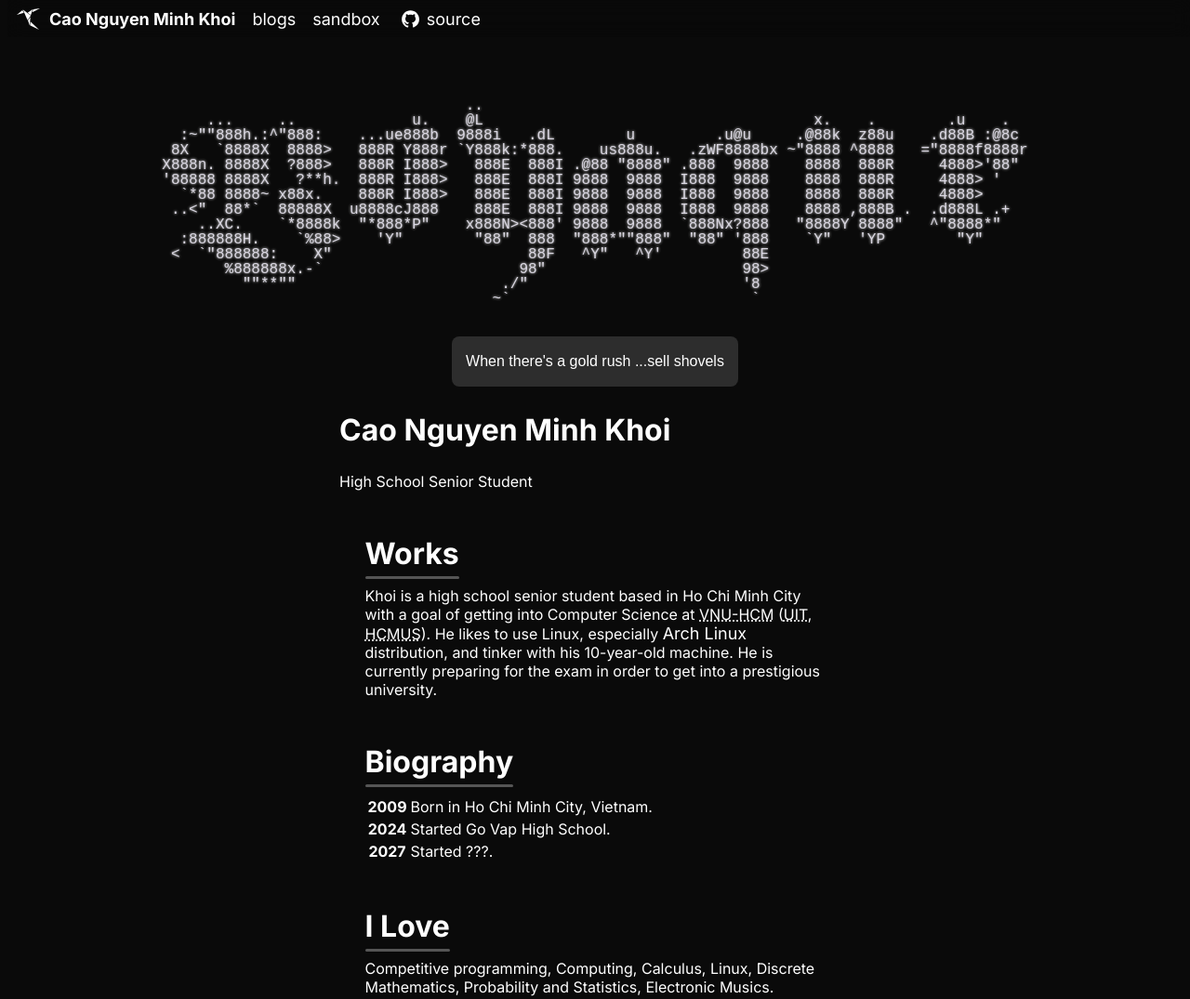
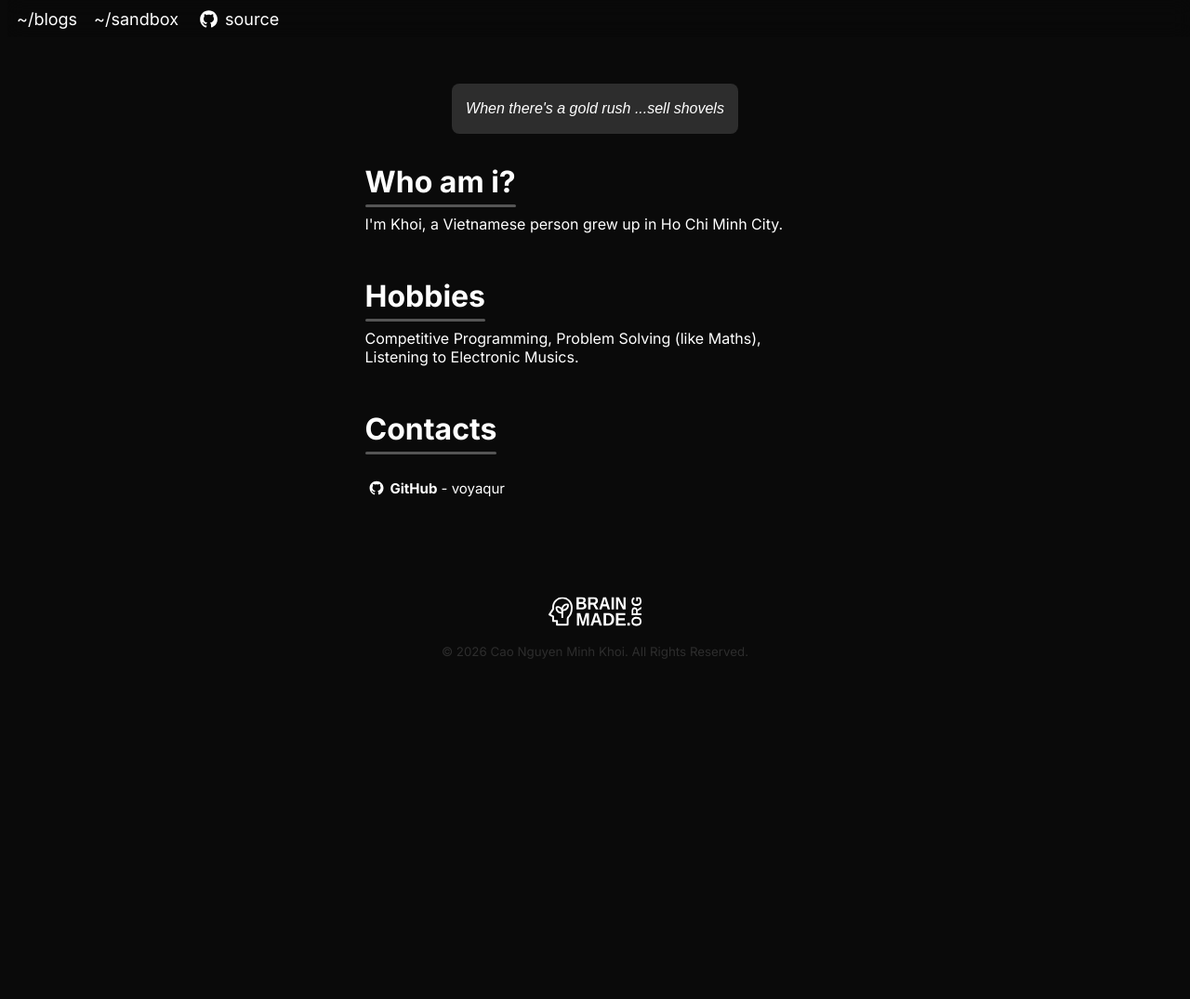
Before and after one commit to voyaqur/voyaqur.github.io, a plain HTML site: page index.html in a window 1280 px wide. Shown: the top 1075 px of the page at 93% size. After the commit the page ends 800 px from the top, so only its background shows below. Drawn offline with Linux system fonts and the light colour scheme.

Commit message:
blogging update

```diff
--- /dev/null
+++ b/blogs/blog_style.css
@@ -0,0 +1,204 @@
+@import url("https://fonts.googleapis.com/css2?family=Inter:ital,opsz,wght@0,14..32,100..900;1,14..32,100..900&display=swap");
+:root {
+    --bg-color: black;
+}
+* {
+    box-sizing: border-box;
+}
+h1,
+h2,
+h3 {
+    font-size: clamp(1rem, 5vw, 2rem);
+}
+body {
+    font-family: "Inter", sans-serif;
+    background-color: #0a0a0a;
+    color: white;
+    font-size: 1rem; /* Base size for paragraphs */
+}
+main {
+    display: flex;
+    align-items: center;
+    flex-direction: column;
+    justify-content: center;
+    margin-top: 90px;
+}
+
+section {
+    & > h3:hover {
+        text-decoration: underline;
+    }
+}
+
+#works,
+#favorite,
+#bio,
+#contact {
+    /* Change these two lines */
+    width: 90%; /* Allows it to shrink on small screens */
+    max-width: 550px; /* Stops it from getting too wide on desktop */
+
+    margin-block-end: 1em;
+    overflow-wrap: break-word;
+    hyphens: manual;
+    margin-left: auto; /* Keeps the container centered */
+    margin-right: auto;
+    & h3 {
+        margin-bottom: 1rem;
+    }
+    & p {
+        margin-top: 0;
+    }
+}
+progress {
+    accent-color: black;
+    transform-origin: left;
+    transition: transform 0.5s cubic-bezier(0.22, 1, 0.36, 1);
+}
+#ascii {
+    font-family: monospace;
+    white-space: pre;
+    font-size: clamp(0.5rem, 2vw, 1rem);
+    line-height: 1; /* Adjust based on art density */
+    color: #dad7e2;
+}
+.navbar {
+    position: fixed;
+    top: 0%;
+    width: 100%;
+    height: 40px;
+    background: rgba(0, 0, 0, 0.05);
+    display: flex;
+    align-items: center;
+    justify-content: left;
+    gap: 18px;
+    backdrop-filter: blur(10px);
+    -webkit-backdrop-filter: blur(10px); /* For Safari support */
+
+    padding: 10px 10px 10px 10px;
+    z-index: 1000;
+}
+@keyframes unbold-effect {
+    0% {
+        font-weight: normal;
+        border: 1px solid;
+    }
+    100% {
+        font-weight: bold;
+        border: 0px;
+    }
+}
+kbd {
+    background-color: #1b1b1c;
+    border: 1px solid;
+    border-radius: 3px;
+    padding: 2px 4px;
+    color: white;
+    /* Initial shadow creates a 3D "raised" look */
+    box-shadow: 0 2px 0 #b4b4b4;
+
+    /* Smooth transition for the press effect */
+    font-weight: bold;
+    /* Ensure it reacts to clicks */
+    cursor: pointer;
+    user-select: none;
+    &:active {
+        transform: translateY(2px);
+        animation: unbold-effect 1s ease-in;
+        box-shadow: none;
+    }
+}
+
+footer#copyright-notice {
+    margin: 10em 0 2em 0;
+    display: flex;
+    justify-content: center;
+    flex-direction: column;
+    user-select: none;
+    pointer-events: none;
+}
+.footer-logo {
+    display: block;
+
+    margin-left: auto;
+    margin-right: auto;
+    margin-bottom: 10px;
+}
+
+.title {
+    color: white;
+    font-weight: bold;
+    & > a {
+        text-decoration: none;
+        color: inherit;
+    }
+}
+
+.nav-content {
+    margin: 0;
+    padding: 0;
+    display: flex;
+    align-items: center;
+    justify-content: center;
+    flex-direction: right;
+    & > p {
+        font-size: 1rem;
+    }
+}
+.nav-content:hover {
+    text-decoration: underline;
+}
+
+a {
+    text-decoration: none;
+    color: inherit;
+    font-size: 18px;
+}
+.selected {
+    display: flex;
+    justify-content: center;
+    background-color: #ffffff;
+    padding: 3px 6px 3px 6px;
+    color: black;
+
+    text-decoration: bold;
+}
+
+.contact {
+    display: flex;
+    align-items: center;
+    gap: 5px;
+    padding: 2px 2px;
+    background-color: transparent; /* No box visible by default */
+    text-decoration: none;
+    &#github:hover {
+        width: fit-content;
+        border-radius: 3px;
+        border: 1px solid #f0f0f0; /* Change #444 to your desired border color */
+    }
+}
+
+img#mylogo {
+    margin-right: 10px;
+    transition: transform 0.3s ease-in-out;
+    &:hover {
+        transform: rotate(30deg);
+    }
+}
+main section h3 {
+    position: relative;
+    display: inline-block;
+    margin-bottom: 1rem;
+}
+
+/* Creating the underline bar */
+main section h3::after {
+    content: "";
+    position: absolute;
+    left: 0;
+    bottom: -8px;
+    width: 100%;
+    height: 3px;
+    background-color: #555;
+    border-radius: 2px;
+}
--- a/index.html
+++ b/index.html
@@ -9,15 +9,11 @@
     </head>
     <body>
         <nav class="navbar">
-            <span class="title nav-content" >
-                <img src="src/logos/mylogo.svg" width="25px" height="25px" alt ="Voyaqur logo"id = "mylogo"/>
-                <a href="index.html">Cao Nguyen Minh Khoi</a>
+            <span class="nav-content">
+                <a href="blogs.html">~/blogs</a>
             </span>
             <span class="nav-content">
-                <a href="blogs.html">blogs</a>
-            </span>
-            <span class="nav-content">
-                <a href="sandbox.html">sandbox</a>
+                <a href="sandbox.html">~/sandbox</a>
             </span>
             <span class="nav-content">
                 <div class="contact">
@@ -30,24 +26,24 @@
         </nav>
         <main>
 
-            <section>
-                <pre id="ascii" style="pointer-events: none; user-select: none; text-shadow: 0 0 3px #f0f0f0; font-size: clamp(0.8vw,1.5vw,1rem); margin-inline: auto; ">
-                                  ..
-     ...     ..             u.    @L                                     x.    .        .u    .
-  :~""888h.:^"888:    ...ue888b  9888i   .dL        u         .u@u     .@88k  z88u    .d88B :@8c
- 8X   `8888X  8888>   888R Y888r `Y888k:*888.    us888u.   .zWF8888bx ~"8888 ^8888   ="8888f8888r
-X888n. 8888X  ?888>   888R I888>   888E  888I .@88 "8888" .888  9888    8888  888R     4888>'88"
-'88888 8888X   ?**h.  888R I888>   888E  888I 9888  9888  I888  9888    8888  888R     4888> '
-  `*88 8888~ x88x.    888R I888>   888E  888I 9888  9888  I888  9888    8888  888R     4888>
- ..<"  88*`  88888X  u8888cJ888    888E  888I 9888  9888  I888  9888    8888 ,888B .  .d888L .+
-    ..XC.    `*8888k  "*888*P"    x888N><888' 9888  9888  `888Nx?888   "8888Y 8888"   ^"8888*"
-  :888888H.    `%88>    'Y"        "88"  888  "888*""888"  "88" '888    `Y"   'YP        "Y"
- <  `"888888:    X"                      88F   ^Y"   ^Y'         88E
-       %888888x.-`                      98"                      98>
-         ""**""                       ./"                        '8
-                                     ~`                           `
-                </pre>
-            </section>
+<!--             <section> -->
+<!--                 <pre id="ascii" style="pointer-events: none; user-select: none; text-shadow: 0 0 3px #f0f0f0; font-size: clamp(0.8vw,1.5vw,1rem); margin-inline: auto; "> -->
+<!--                                   .. -->
+<!--      ...     ..             u.    @L                                     x.    .        .u    . -->
+<!--   :~""888h.:^"888:    ...ue888b  9888i   .dL        u         .u@u     .@88k  z88u    .d88B :@8c -->
+<!--  8X   `8888X  8888>   888R Y888r `Y888k:*888.    us888u.   .zWF8888bx ~"8888 ^8888   ="8888f8888r -->
+<!-- X888n. 8888X  ?888>   888R I888>   888E  888I .@88 "8888" .888  9888    8888  888R     4888>'88" -->
+<!-- '88888 8888X   ?**h.  888R I888>   888E  888I 9888  9888  I888  9888    8888  888R     4888> ' -->
+<!--   `*88 8888~ x88x.    888R I888>   888E  888I 9888  9888  I888  9888    8888  888R     4888> -->
+<!--  ..<"  88*`  88888X  u8888cJ888    888E  888I 9888  9888  I888  9888    8888 ,888B .  .d888L .+ -->
+<!--     ..XC.    `*8888k  "*888*P"    x888N><888' 9888  9888  `888Nx?888   "8888Y 8888"   ^"8888*" -->
+<!--   :888888H.    `%88>    'Y"        "88"  888  "888*""888"  "88" '888    `Y"   'YP        "Y" -->
+<!--  <  `"888888:    X"                      88F   ^Y"   ^Y'         88E -->
+<!--        %888888x.-`                      98"                      98> -->
+<!--          ""**""                       ./"                        '8 -->
+<!--                                      ~`                           ` -->
+<!--                 </pre> -->
+<!--             </section> -->
             <section>
                 <div
                     style="
@@ -59,60 +55,21 @@ X888n. 8888X  ?888>   888R I888>   888E  888I .@88 "8888" .888  9888    8888  88
                         font-family: sans-serif;
                     "
                 >
-                    <p>When there's a gold rush ...sell shovels</p>
+                <p><em>When there's a gold rush ...sell shovels</em></p>
                 </div>
             </section>
 
             <article>
-            <secion style="margin-bottom: 10rem;">
-                <h1>Cao Nguyen Minh Khoi</h1>
-                <p>High School Senior Student </p>
-               </secion>
                 <section id="works">
-                    <h3 class="">Works</h3>
+                    <h3>Who am i?</h3>
                     <p>
-                        Khoi is a high school senior student based in Ho Chi
-                        Minh City with a goal of getting into Computer Science
-                        at
-                        <abbr title="Vietnam National University - Ho Chi Minh"
-                            >VNU-HCM</abbr
-                        >
-                        (<abbr title="HCMC University of Information Technology"
-                            >UIT</abbr
-                        >,
-                        <abbr title="HCMC University of Science">HCMUS</abbr>).
-                        He likes to use Linux, especially
-                        <a href="https://archlinux.org/">Arch Linux</a>
-                        distribution, and tinker with his 10-year-old machine.
-                        He is currently preparing for the exam in order to get
-                        into a prestigious university.
+                        I'm Khoi, a Vietnamese person grew up in Ho Chi Minh City.
                     </p>
                 </section>
-                <section id="bio">
-                    <h3>Biography</h3>
-                    <table>
-                        <tbody>
-                            <tr>
-                                <th>2009</th>
-                                <td>Born in Ho Chi Minh City, Vietnam.</td>
-                            </tr>
-                            <tr>
-                                <th>2024</th>
-                                <td>Started Go Vap High School.</td>
-                            </tr>
-                            <tr>
-                                <th>2027</th>
-                                <td>Started ???.</td>
-                            </tr>
-                        </tbody>
-                    </table>
-                </section>
                 <section id="favorite">
-                    <h3>I Love</h3>
+                    <h3>Hobbies</h3>
                     <p>
-                        Competitive programming, Computing, Calculus, Linux,
-                        Discrete Mathematics, Probability and Statistics,
-                        Electronic Musics.
+                        Competitive Programming, Problem Solving (like Maths), Listening to Electronic Musics.
                     </p>
                 </section>
                 <section id="contact">
--- a/style.css
+++ b/style.css
@@ -40,6 +40,21 @@ section {
 
     margin-block-end: 1em;
     overflow-wrap: break-word;
+    hyphens: manual;
+    margin-left: auto; /* Keeps the container centered */
+    margin-right: auto;
+    & h3 {
+        margin-bottom: 1rem;
+    }
+    & p {
+        margin-top: 0;
+    }
+}
+#blog {
+    /* Change these two lines */
+    width: 80%; /* Allows it to shrink on small screens */
+    max-width: 550px; /* Stops it from getting too wide on desktop */
+    margin-block-end: 1em;
     hyphens: manual;
     margin-left: auto; /* Keeps the container centered */
     margin-right: auto;
@@ -110,7 +125,7 @@ kbd {
 }
 
 footer#copyright-notice {
-    margin: 10em 0 2em 0;
+    margin: 5em 0 1em 0;
     display: flex;
     justify-content: center;
     flex-direction: column;
@@ -122,7 +137,6 @@ footer#copyright-notice {
 
     margin-left: auto;
     margin-right: auto;
-
     margin-bottom: 10px;
 }
 
```
Also changed, not shown: blogs.html (+17 -8 lines), blogs/goodtime.html (added, +71 -0 lines), blogs/how-to-tin.html (added, +62 -0 lines), sandbox.html (+7 -11 lines).
